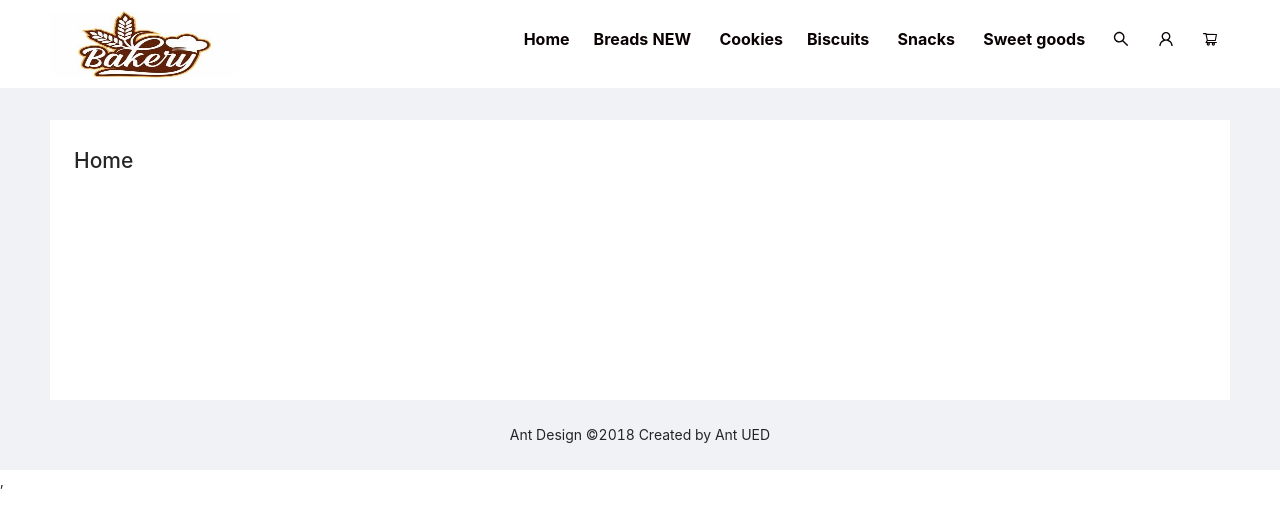
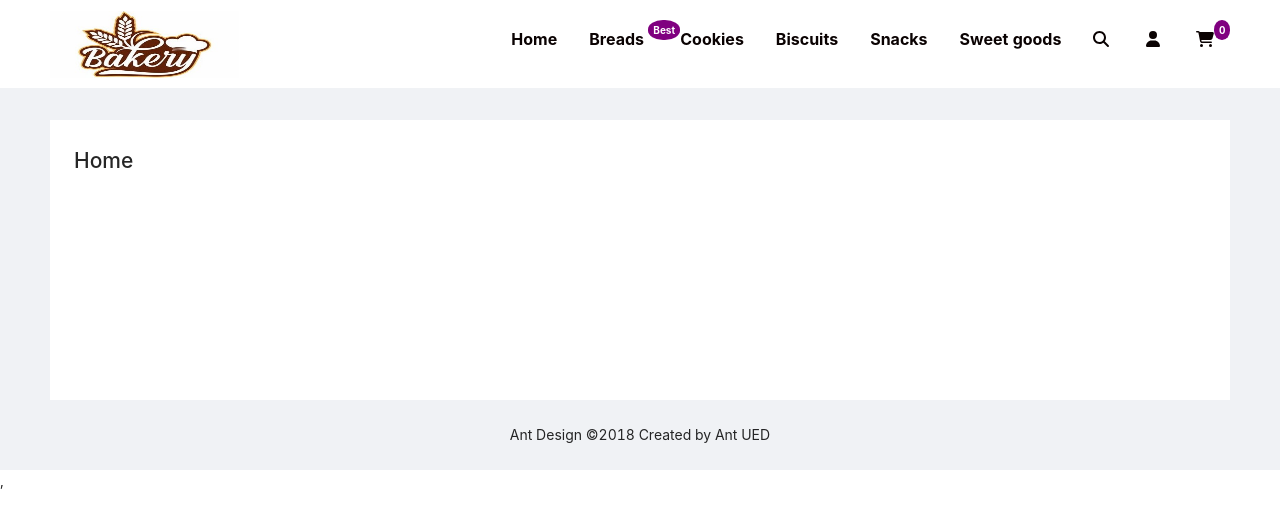
Before and after one commit to Shrustim/online_bakery_shop_react_app, a React (Create React App) app: page / in a window 1280 px wide. Shown: the top 528 px of the page. Built offline with nearby package versions, Linux system fonts and the light colour scheme.

Commit message:
desktop header design done

```diff
--- a/package.json
+++ b/package.json
@@ -4,6 +4,9 @@
   "private": true,
   "dependencies": {
     "@ant-design/icons": "^4.7.0",
+    "@fortawesome/fontawesome-svg-core": "^6.1.1",
+    "@fortawesome/free-solid-svg-icons": "^6.1.1",
+    "@fortawesome/react-fontawesome": "^0.1.18",
     "@reduxjs/toolkit": "^1.8.1",
     "@testing-library/jest-dom": "^5.16.3",
     "@testing-library/react": "^12.1.4",
--- a/src/Routes.js
+++ b/src/Routes.js
@@ -3,17 +3,25 @@ import { BrowserRouter as Router, Route, Routes ,Link } from 'react-router-dom';
 import { HOME, ABOUTUS, CONTACT } from "./constants/routes";
 import { useSelector, useDispatch } from 'react-redux'
 import { checkLogin } from './redux_store/features/checkIsLoginSlice';
-import { Layout, Menu, Breadcrumb } from 'antd';
+import { Layout, Menu, Breadcrumb ,Dropdown} from 'antd';
 import {SearchOutlined, UserOutlined,ShoppingCartOutlined} from '@ant-design/icons';
 import logo from "./assets/images/logoo.jpg";
+import { DownOutlined } from '@ant-design/icons';
+import HeaderDropDown from "./components/HeaderDropdown";
+import { FontAwesomeIcon } from '@fortawesome/react-fontawesome'
+import {  faMagnifyingGlass ,faUser,faCartShopping} from '@fortawesome/free-solid-svg-icons'
+
+
 const { Header, Content, Footer } = Layout;
 const Home = lazy(() => import('./pages/Home'));
 const AboutUs = lazy(() => import('./pages/AboutUs'));
 const Contact = lazy(() => import('./pages/Contact'));
 
+
 function Routers() {
 const dispatch = useDispatch()
-const isLogin = useSelector((state) => state.isLogin)
+const isLogin = useSelector((state) => state.isLogin);
+const [categoryId,setCategoryId] = useState("0");
  console.log("isLogin",isLogin);
   return (
     <Router>
@@ -24,14 +32,46 @@ const isLogin = useSelector((state) => state.isLogin)
       </div>
       <div style={{float:"right"}}>
       <Link to={HOME} className="header-titles">Home</Link>
-             <Link to={ABOUTUS} className="header-titles" >Breads <span class="new"> NEW</span> </Link>
-             <Link to={CONTACT} className="header-titles" >Cookies</Link>
-             <Link to={CONTACT} className="header-titles" >Biscuits </Link>
+      <Dropdown overlay={<HeaderDropDown categoryId={categoryId}  />}>
+
+        <a className="ant-dropdown-link header-titles" onClick={(e) =>  { e.preventDefault();setCategoryId(1) }} onMouseOver={(e) =>  { setCategoryId(1) }} >
+        Breads <span className="header-span"> Best</span>
+        </a>
+      </Dropdown>
+      <Dropdown overlay={<HeaderDropDown categoryId={categoryId} />}>
+
+      <a className="ant-dropdown-link header-titles" onClick={(e) =>  { e.preventDefault();setCategoryId(2) }} onMouseOver={(e) =>  { setCategoryId(2) }} >
+      Cookies
+      </a>
+    </Dropdown>
+    <Dropdown overlay={<HeaderDropDown categoryId={categoryId} />}>
+
+      <a className="ant-dropdown-link header-titles" onClick={(e) =>  { e.preventDefault();setCategoryId(2) }} onMouseOver={(e) =>  { setCategoryId(2) }} >
+      Biscuits
+      </a>
+    </Dropdown>
+    <Dropdown overlay={<HeaderDropDown categoryId={categoryId} />}>
+
+      <a className="ant-dropdown-link header-titles" onClick={(e) =>  { e.preventDefault();setCategoryId(2) }} onMouseOver={(e) =>  { setCategoryId(2) }} >
+      Snacks
+      </a>
+    </Dropdown>
+    <Dropdown overlay={<HeaderDropDown categoryId={categoryId} />}>
+
+      <a className="ant-dropdown-link header-titles" onClick={(e) =>  { e.preventDefault();setCategoryId(2) }} onMouseOver={(e) =>  { setCategoryId(2) }} >
+      Sweet goods
+      </a>
+    </Dropdown>
+
+
+             {/* <Link to={ABOUTUS} className="header-titles" >Breads <span class="header-span"> Best</span> </Link>
+             <Link to={CONTACT} className="header-titles" >Cookies</Link> */}
+             {/* <Link to={CONTACT} className="header-titles" >Biscuits </Link>
              <Link to={CONTACT} className="header-titles" >Snacks  </Link>
-             <Link to={CONTACT} className="header-titles" >Sweet goods   </Link>
-             <Link to={CONTACT} className="header-titles" ><SearchOutlined className="header-icon" /> </Link>
-              <Link to={CONTACT} className="header-titles" ><UserOutlined className="header-icon" /> </Link>
-               <Link to={CONTACT} className="header-titles" ><ShoppingCartOutlined className="header-icon "   /> </Link>
+             <Link to={CONTACT} className="header-titles" >Sweet goods   </Link> */}
+             <Link to={CONTACT} className="header-titles" ><FontAwesomeIcon icon={faMagnifyingGlass} />  </Link>
+              <Link to={CONTACT} className="header-titles" ><FontAwesomeIcon icon={faUser} />   </Link>
+               <Link to={CONTACT} className="header-titles" ><FontAwesomeIcon icon={faCartShopping} /> <span className="header-span"> 0</span> </Link>
 
 
       </div>
--- /dev/null
+++ b/src/components/HeaderDropdown/HeaderDropDown.css
@@ -0,0 +1,16 @@
+.HeaderDropDown{
+    box-shadow: rgb(167 163 163) 1px 1px 2px 1px !important;
+    width: 442px;
+    display: flex;
+}
+.HeaderDropDown > .firstdiv{
+    width: 50%;
+}
+.HeaderDropDown > .seconddiv{
+    width: 50%;
+}
+
+.HeaderDropDown > .seconddiv > img {
+    width: 200px;
+    height: 200px;
+}
--- /dev/null
+++ b/src/components/HeaderDropdown/index.js
@@ -0,0 +1,44 @@
+import { Menu, Dropdown } from 'antd';
+import { DownOutlined } from '@ant-design/icons';
+import "./HeaderDropDown.css";
+const HeaderDropDown  = ({categoryId}) => {
+    console.log("categoryId",categoryId);
+    return(
+       <Menu className='HeaderDropDown'>
+           <div className='firstdiv'>
+        <Menu.Item>
+            <a target="_blank" rel="noopener noreferrer" href="https://www.antgroup.com">
+            Crackers
+            </a>
+        </Menu.Item>
+
+        <Menu.Item>
+            <a target="_blank" rel="noopener noreferrer" href="https://www.antgroup.com">
+            Hard sweet
+            </a>
+        </Menu.Item>
+
+        <Menu.Item>
+            <a target="_blank" rel="noopener noreferrer" href="https://www.antgroup.com">
+            Semi-sweet biscuits
+            </a>
+        </Menu.Item>
+
+        <Menu.Item>
+            <a target="_blank" rel="noopener noreferrer" href="https://www.antgroup.com">
+            Short-dough biscuits
+            </a>
+        </Menu.Item>
+
+         </div>
+        <div className='seconddiv'>
+
+           <img src="https://cdn.shopify.com/s/files/1/0024/1152/8253/products/img-cake-13_300x300_crop_center.jpg?v=1524321891" />
+
+        </div>
+        </Menu>
+
+    )
+}
+
+export default HeaderDropDown;
--- a/src/styles.css
+++ b/src/styles.css
@@ -23,7 +23,7 @@
 }
 
 .header-titles{
-  padding: 15px 12px;
+  padding: 15px 16px;
       color: #0a0202;
     /* display: inline-block; */
     vertical-align: middle;
@@ -42,3 +42,13 @@
   font-weight: 700;
     font-size: 16px;
 }
+.header-span{
+  position: absolute;
+    font-size: 10px;
+    background: purple;
+    line-height: 1;
+    padding: 5px;
+    border-radius: 47%;
+    color: white;
+    top: 20px;
+}
```
Also changed, not shown: 1 other file (tests, documents, lock files or other folders).
